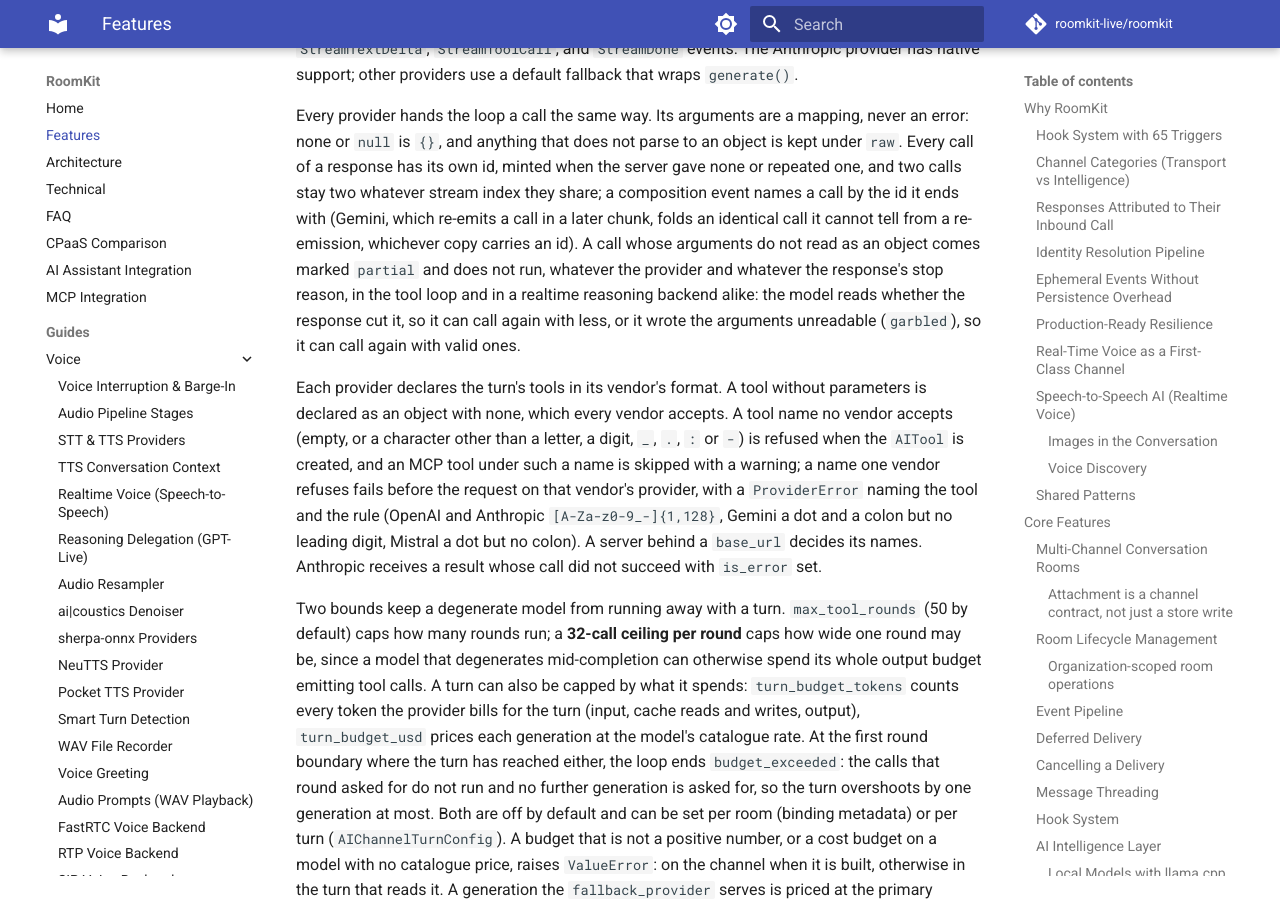
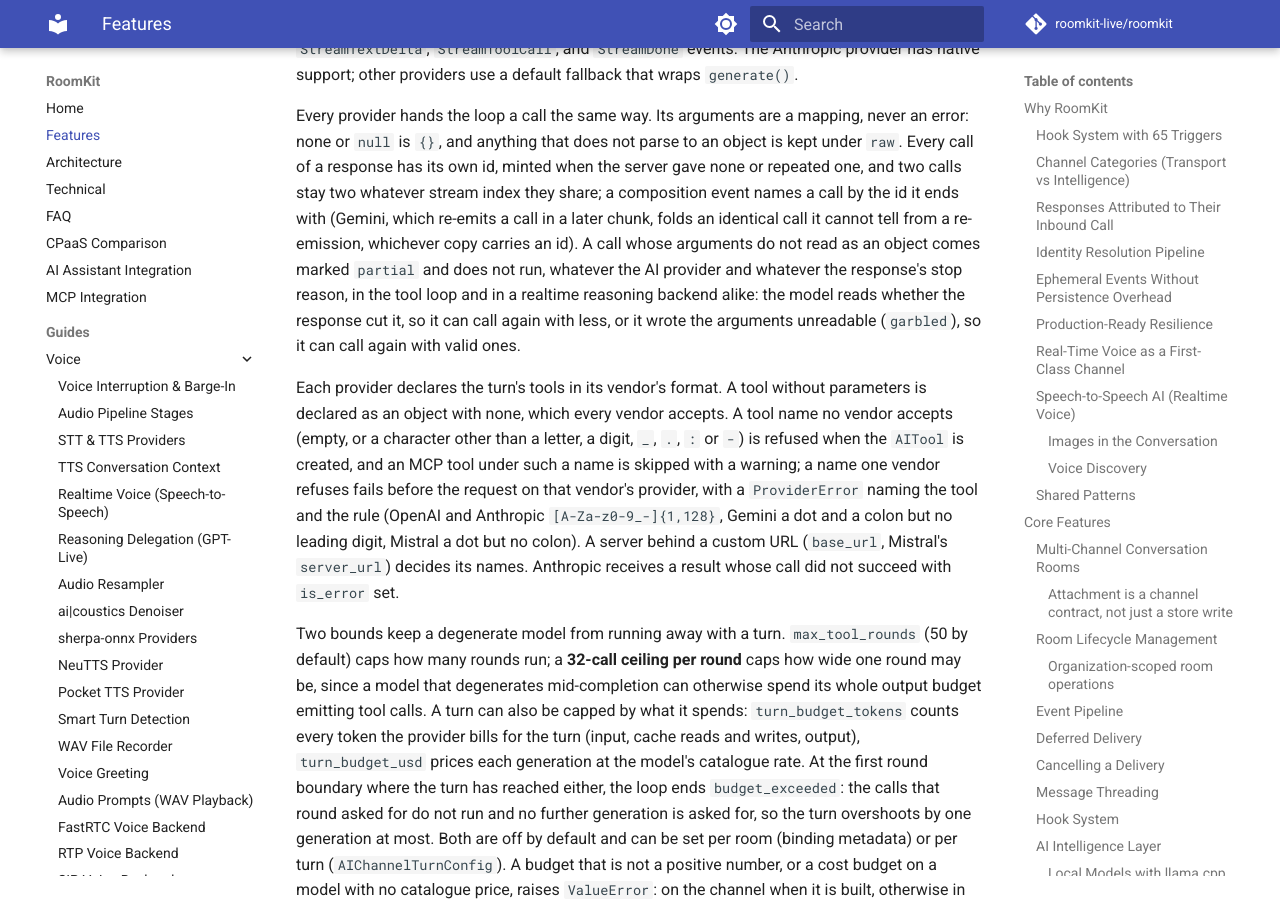
Before and after one commit to roomkit-live/roomkit-docs, an MkDocs documentation site: the page built from docs/features.md, in a window 1280 px wide and 900 px high, scrolled down 27666 px. Built offline with MkDocs 1.6.1 and Material for MkDocs 9.7.7, drawn with Linux system fonts in a browser that asks for light colours; comment, search, counter and statistics services are not loaded; some of the changed text lies outside the part shown.

Commit message:
docs(ai): a server behind any custom URL decides its tool names, and the partial-call rule holds for AI providers (RMK-309)

```diff
--- a/docs/features.md
+++ b/docs/features.md
@@ -1006,9 +1006,9 @@ This means downstream channels (WebSocket, Voice/TTS) receive text in real time
 
 Providers that support structured streaming (`supports_structured_streaming=True`) emit `StreamTextDelta`, `StreamToolCall`, and `StreamDone` events. The Anthropic provider has native support; other providers use a default fallback that wraps `generate()`.
 
-Every provider hands the loop a call the same way. Its arguments are a mapping, never an error: none or `null` is `{}`, and anything that does not parse to an object is kept under `raw`. Every call of a response has its own id, minted when the server gave none or repeated one, and two calls stay two whatever stream index they share; a composition event names a call by the id it ends with (Gemini, which re-emits a call in a later chunk, folds an identical call it cannot tell from a re-emission, whichever copy carries an id). A call whose arguments do not read as an object comes marked `partial` and does not run, whatever the provider and whatever the response's stop reason, in the tool loop and in a realtime reasoning backend alike: the model reads whether the response cut it, so it can call again with less, or it wrote the arguments unreadable (`garbled`), so it can call again with valid ones.
-
-Each provider declares the turn's tools in its vendor's format. A tool without parameters is declared as an object with none, which every vendor accepts. A tool name no vendor accepts (empty, or a character other than a letter, a digit, `_`, `.`, `:` or `-`) is refused when the `AITool` is created, and an MCP tool under such a name is skipped with a warning; a name one vendor refuses fails before the request on that vendor's provider, with a `ProviderError` naming the tool and the rule (OpenAI and Anthropic `[A-Za-z0-9_-]{1,128}`, Gemini a dot and a colon but no leading digit, Mistral a dot but no colon). A server behind a `base_url` decides its names. Anthropic receives a result whose call did not succeed with `is_error` set.
+Every provider hands the loop a call the same way. Its arguments are a mapping, never an error: none or `null` is `{}`, and anything that does not parse to an object is kept under `raw`. Every call of a response has its own id, minted when the server gave none or repeated one, and two calls stay two whatever stream index they share; a composition event names a call by the id it ends with (Gemini, which re-emits a call in a later chunk, folds an identical call it cannot tell from a re-emission, whichever copy carries an id). A call whose arguments do not read as an object comes marked `partial` and does not run, whatever the AI provider and whatever the response's stop reason, in the tool loop and in a realtime reasoning backend alike: the model reads whether the response cut it, so it can call again with less, or it wrote the arguments unreadable (`garbled`), so it can call again with valid ones.
+
+Each provider declares the turn's tools in its vendor's format. A tool without parameters is declared as an object with none, which every vendor accepts. A tool name no vendor accepts (empty, or a character other than a letter, a digit, `_`, `.`, `:` or `-`) is refused when the `AITool` is created, and an MCP tool under such a name is skipped with a warning; a name one vendor refuses fails before the request on that vendor's provider, with a `ProviderError` naming the tool and the rule (OpenAI and Anthropic `[A-Za-z0-9_-]{1,128}`, Gemini a dot and a colon but no leading digit, Mistral a dot but no colon). A server behind a custom URL (`base_url`, Mistral's `server_url`) decides its names. Anthropic receives a result whose call did not succeed with `is_error` set.
 
 Two bounds keep a degenerate model from running away with a turn. `max_tool_rounds` (50 by default) caps how many rounds run; a **32-call ceiling per round** caps how wide one round may be, since a model that degenerates mid-completion can otherwise spend its whole output budget emitting tool calls. A turn can also be capped by what it spends: `turn_budget_tokens` counts every token the provider bills for the turn (input, cache reads and writes, output), `turn_budget_usd` prices each generation at the model's catalogue rate. At the first round boundary where the turn has reached either, the loop ends `budget_exceeded`: the calls that round asked for do not run and no further generation is asked for, so the turn overshoots by one generation at most. Both are off by default and can be set per room (binding metadata) or per turn (`AIChannelTurnConfig`). A budget that is not a positive number, or a cost budget on a model with no catalogue price, raises `ValueError`: on the channel when it is built, otherwise in the turn that reads it. A generation the `fallback_provider` serves is priced at the primary provider's rate; a fallback priced otherwise is logged once (RFC §6.4).
 
```
Also changed, not shown: docs/api/providers-ai.md (+1 -1 lines), docs/guides/tool-calling.md (+1 -1 lines).
